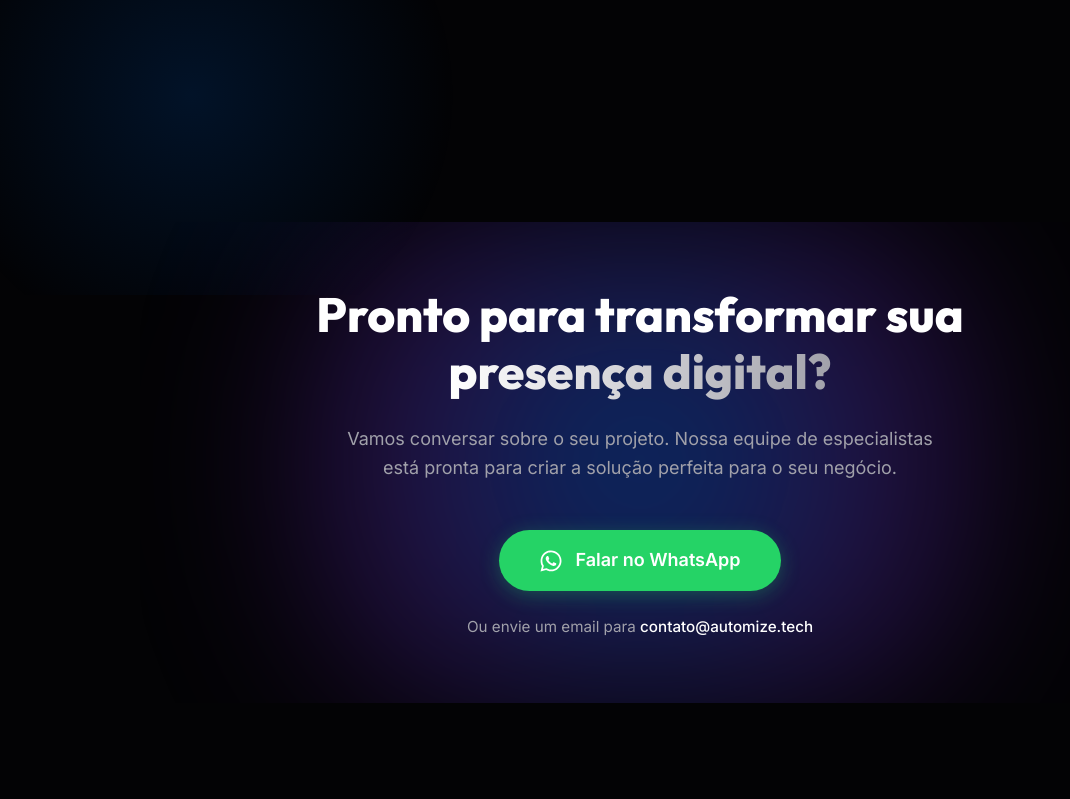
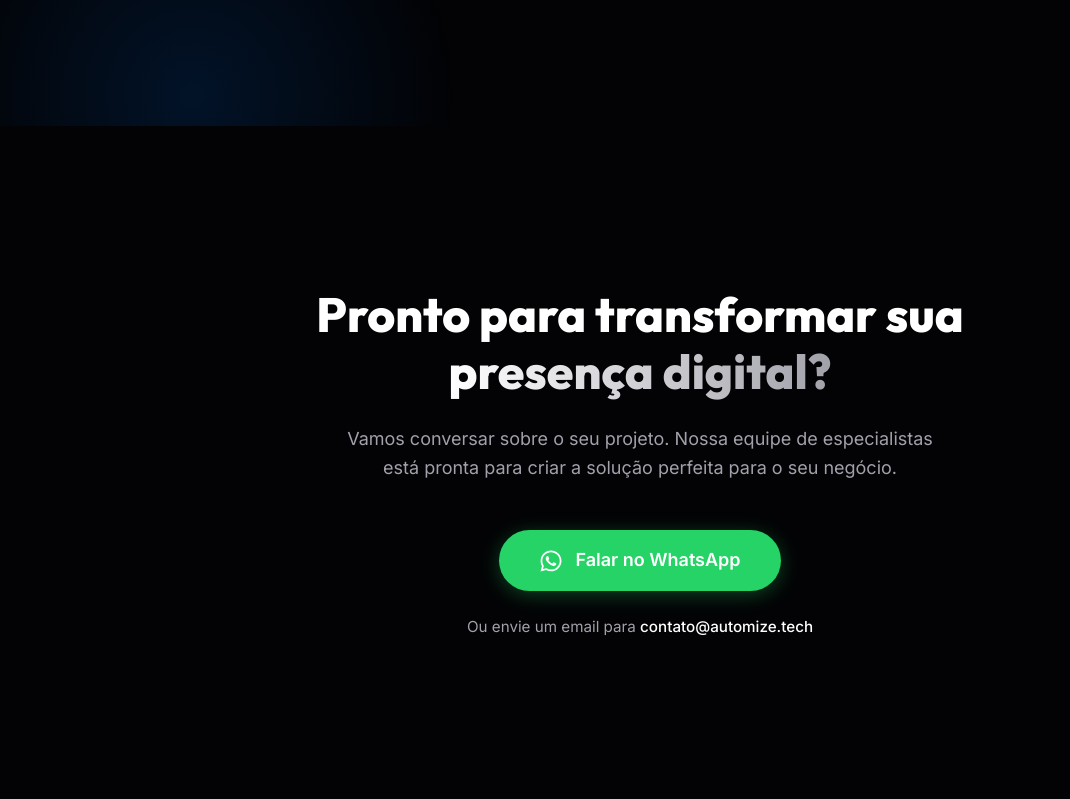
Before and after one commit to forsuspect/automize, a React (Vite) app: page / in a window 1280 px wide. Shown: the part 4641-5440 px from the top of the page, without its empty margins (0-1070 px from the left). Built offline with nearby package versions, Linux system fonts and the light colour scheme.

Commit message:
Refinement: set CTA section to solid black background as requested

```diff
--- a/src/components/CTA.module.css
+++ b/src/components/CTA.module.css
@@ -1,6 +1,6 @@
 .section {
   padding: 6rem 0;
-  background: transparent;
+  background: var(--color-bg) !important;
 }
 
 .container {
@@ -18,16 +18,7 @@
 }
 
 .glowBg {
-  position: absolute;
-  top: 50%;
-  left: 50%;
-  transform: translate(-50%, -50%);
-  width: 100%;
-  height: 100%;
-  background: radial-gradient(circle, rgba(0, 112, 243, 0.4) 0%, rgba(121, 40, 202, 0.3) 50%, transparent 70%);
-  filter: blur(80px);
-  z-index: 0;
-  pointer-events: none;
+  display: none;
 }
 
 .content {
```
